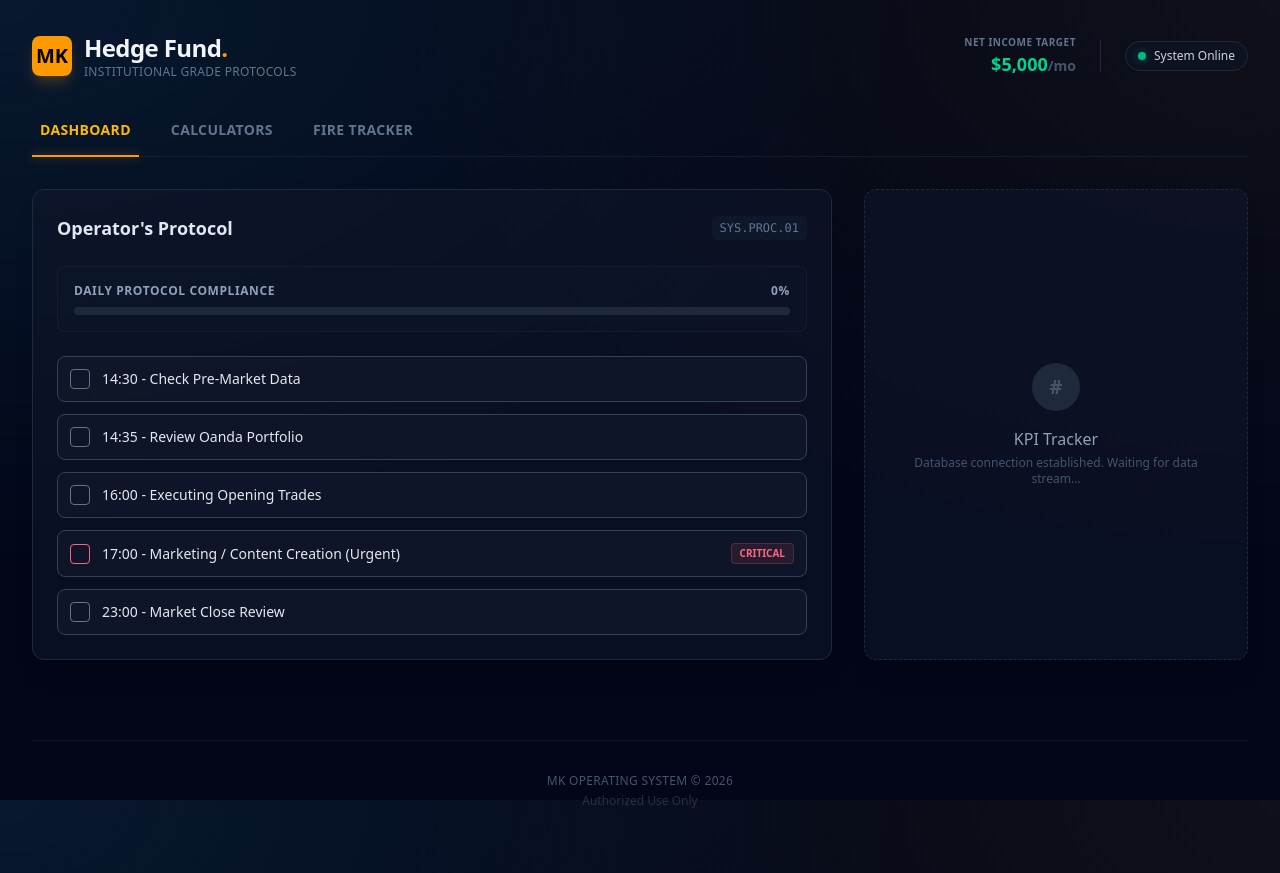
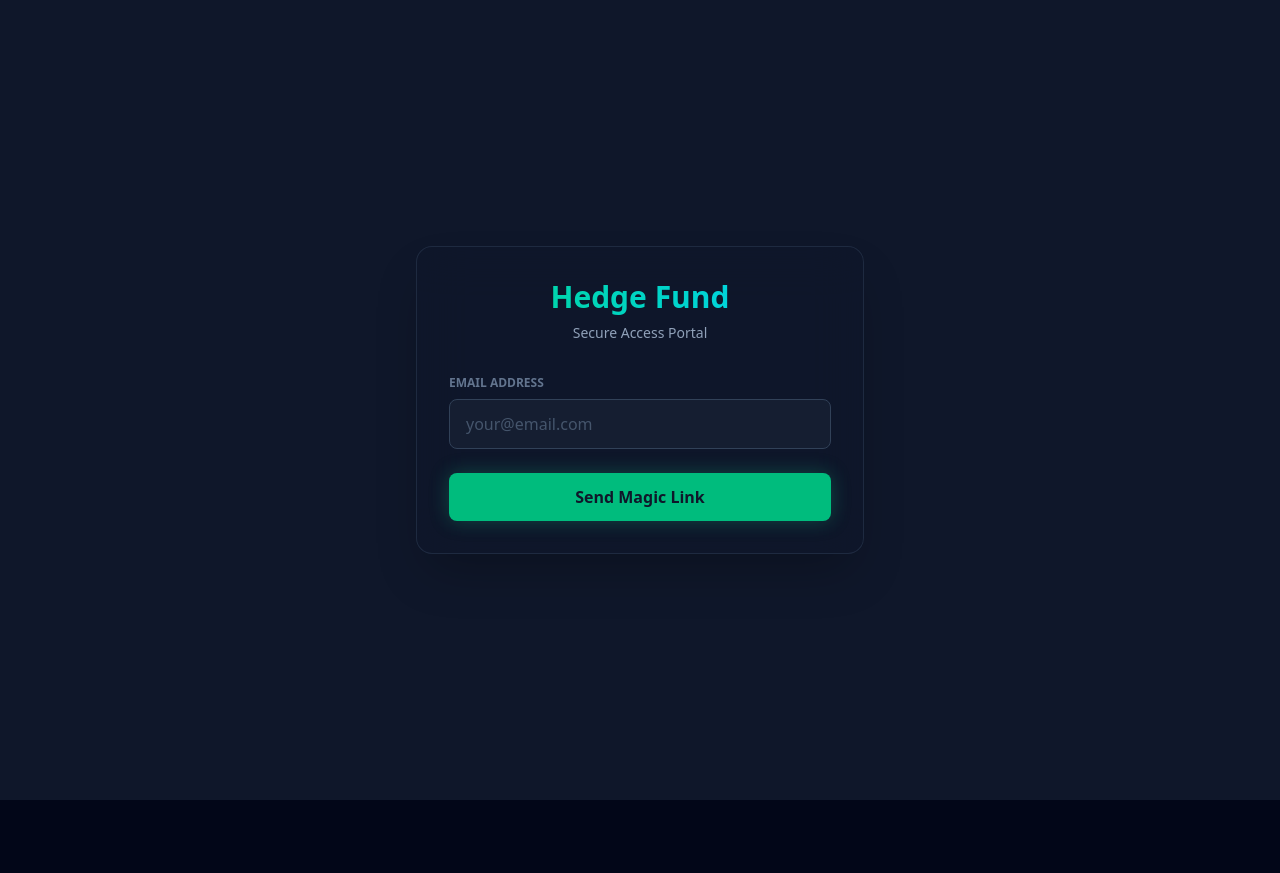
Before and after one commit to mkerpiskis-ctrl/Hedge-Fund, a React (Vite) app: page / in a window 1280 px wide. After the commit the page ends 800 px from the top, so only its background shows below. Built offline with nearby package versions, Linux system fonts and the light colour scheme; no server answers.

Commit message:
Implement Supabase Auth protection

```diff
--- a/package.json
+++ b/package.json
@@ -10,6 +10,7 @@
     "preview": "vite preview"
   },
   "dependencies": {
+    "@supabase/supabase-js": "^2.93.2",
     "react": "^19.2.0",
     "react-dom": "^19.2.0",
     "recharts": "^3.7.0"
--- a/src/App.tsx
+++ b/src/App.tsx
@@ -1,11 +1,32 @@
-import { useState } from 'react';
+import { useState, useEffect } from 'react';
+import { supabase } from './supabaseClient';
+import Auth from './components/Auth';
 import OperatorsProtocol from './components/OperatorsProtocol';
 
 import AllWeatherCalculator from './components/AllWeatherCalculator';
 import FireTracker from './components/FireTracker';
 
 function App() {
+  const [session, setSession] = useState<any>(null);
   const [activeTab, setActiveTab] = useState<'dashboard' | 'calculators' | 'fireTracker'>('dashboard');
+
+  useEffect(() => {
+    supabase.auth.getSession().then(({ data: { session } }) => {
+      setSession(session);
+    });
+
+    const {
+      data: { subscription },
+    } = supabase.auth.onAuthStateChange((_event, session) => {
+      setSession(session);
+    });
+
+    return () => subscription.unsubscribe();
+  }, []);
+
+  if (!session) {
+    return <Auth />;
+  }
 
   return (
     <div className="min-h-screen p-4 md:p-8">
--- /dev/null
+++ b/src/components/Auth.tsx
@@ -0,0 +1,68 @@
+
+import { useState } from 'react';
+import { supabase } from '../supabaseClient';
+
+export default function Auth() {
+    const [loading, setLoading] = useState(false);
+    const [email, setEmail] = useState('');
+    const [message, setMessage] = useState('');
+
+    const handleLogin = async (e: React.FormEvent) => {
+        e.preventDefault();
+        setLoading(true);
+        setMessage('');
+
+        const { error } = await supabase.auth.signInWithOtp({
+            email,
+        });
+
+        if (error) {
+            setMessage(error.message);
+            alert(error.message);
+        } else {
+            setMessage('Check your email for the login link!');
+        }
+        setLoading(false);
+    };
+
+    return (
+        <div className="flex flex-col items-center justify-center min-h-screen bg-slate-900 p-4 font-sans text-slate-100">
+            <div className="max-w-md w-full bg-slate-900/50 backdrop-blur-xl border border-slate-700/50 rounded-2xl p-8 shadow-2xl animate-fade-in">
+                <div className="text-center mb-8">
+                    <h1 className="text-3xl font-black bg-gradient-to-r from-emerald-400 to-cyan-400 bg-clip-text text-transparent mb-2">
+                        Hedge Fund
+                    </h1>
+                    <p className="text-sm text-slate-400 font-medium">Secure Access Portal</p>
+                </div>
+
+                <form onSubmit={handleLogin} className="space-y-6">
+                    <div>
+                        <label className="block text-xs uppercase font-bold text-slate-500 mb-2">Email Address</label>
+                        <input
+                            className="w-full bg-slate-800/50 border border-slate-700 rounded-lg px-4 py-3 text-slate-200 focus:ring-2 focus:ring-emerald-500/50 focus:border-emerald-500 outline-none transition-all placeholder:text-slate-600"
+                            type="email"
+                            placeholder="your@email.com"
+                            value={email}
+                            onChange={(e) => setEmail(e.target.value)}
+                            required
+                        />
+                    </div>
+                    <div>
+                        <button
+                            className="w-full bg-emerald-500 hover:bg-emerald-400 text-slate-900 font-bold py-3 rounded-lg transition-all transform active:scale-[0.98] disabled:opacity-50 disabled:cursor-not-allowed shadow-[0_0_20px_rgba(16,185,129,0.3)] hover:shadow-[0_0_30px_rgba(16,185,129,0.5)]"
+                            disabled={loading}
+                        >
+                            {loading ? 'Sending Magic Link...' : 'Send Magic Link'}
+                        </button>
+                    </div>
+                </form>
+
+                {message && (
+                    <div className={`mt-6 p-4 rounded-lg text-sm font-bold text-center border ${message.includes('Check') ? 'bg-emerald-500/10 border-emerald-500/20 text-emerald-400' : 'bg-rose-500/10 border-rose-500/20 text-rose-400'}`}>
+                        {message}
+                    </div>
+                )}
+            </div>
+        </div>
+    );
+}
--- /dev/null
+++ b/src/supabaseClient.ts
@@ -0,0 +1,15 @@
+
+import { createClient } from '@supabase/supabase-js';
+
+const supabaseUrl = import.meta.env.VITE_SUPABASE_URL;
+const supabaseAnonKey = import.meta.env.VITE_SUPABASE_ANON_KEY;
+
+if (!supabaseUrl || !supabaseAnonKey) {
+    // We can let it fail gracefully or log an error if keys are missing
+    console.warn('Supabase URL or Key is missing. Check your .env setup.');
+}
+
+export const supabase = createClient(
+    supabaseUrl || 'https://placeholder.supabase.co',
+    supabaseAnonKey || 'placeholder-key'
+);
```
Also changed, not shown: 2 other files (tests, documents, lock files or other folders).
